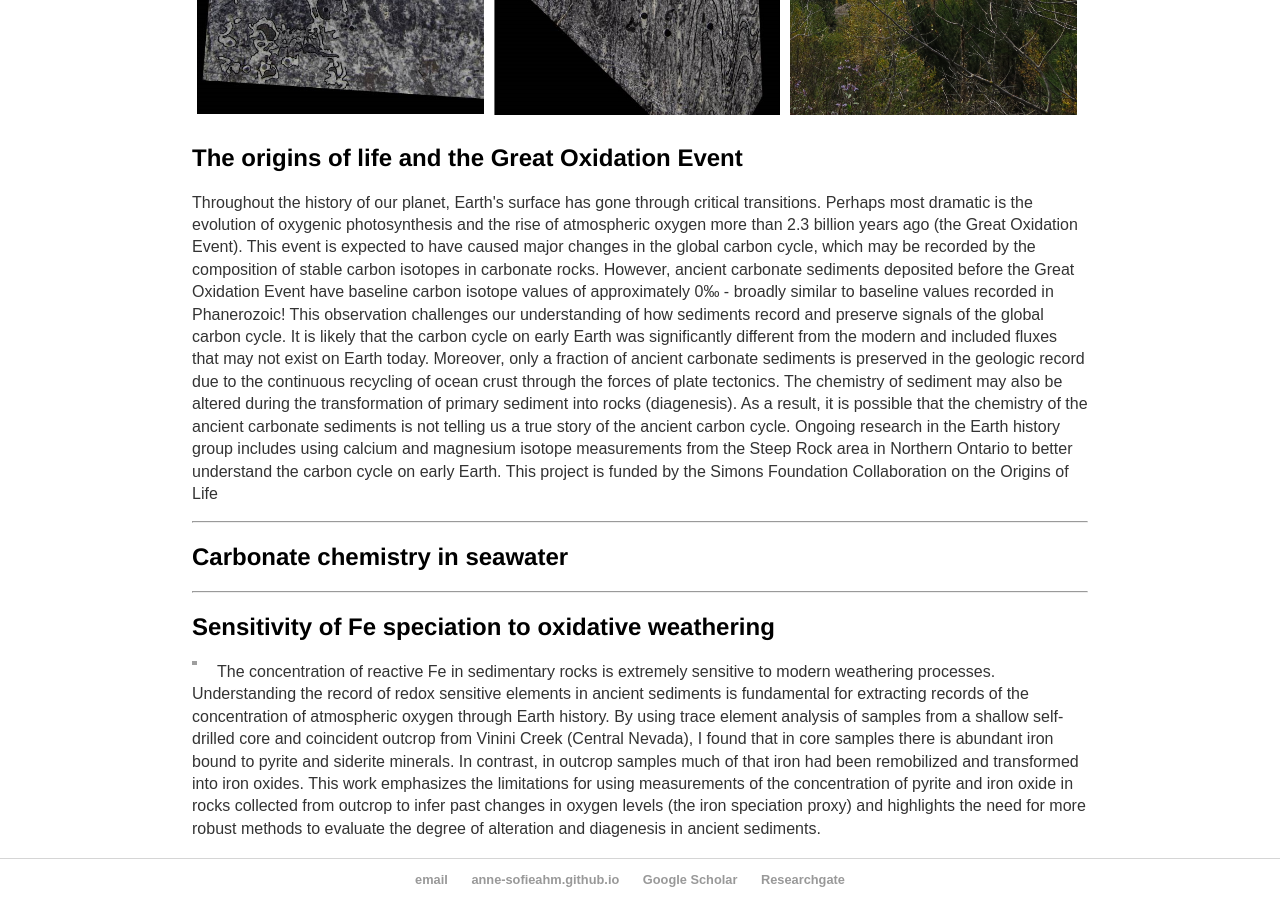
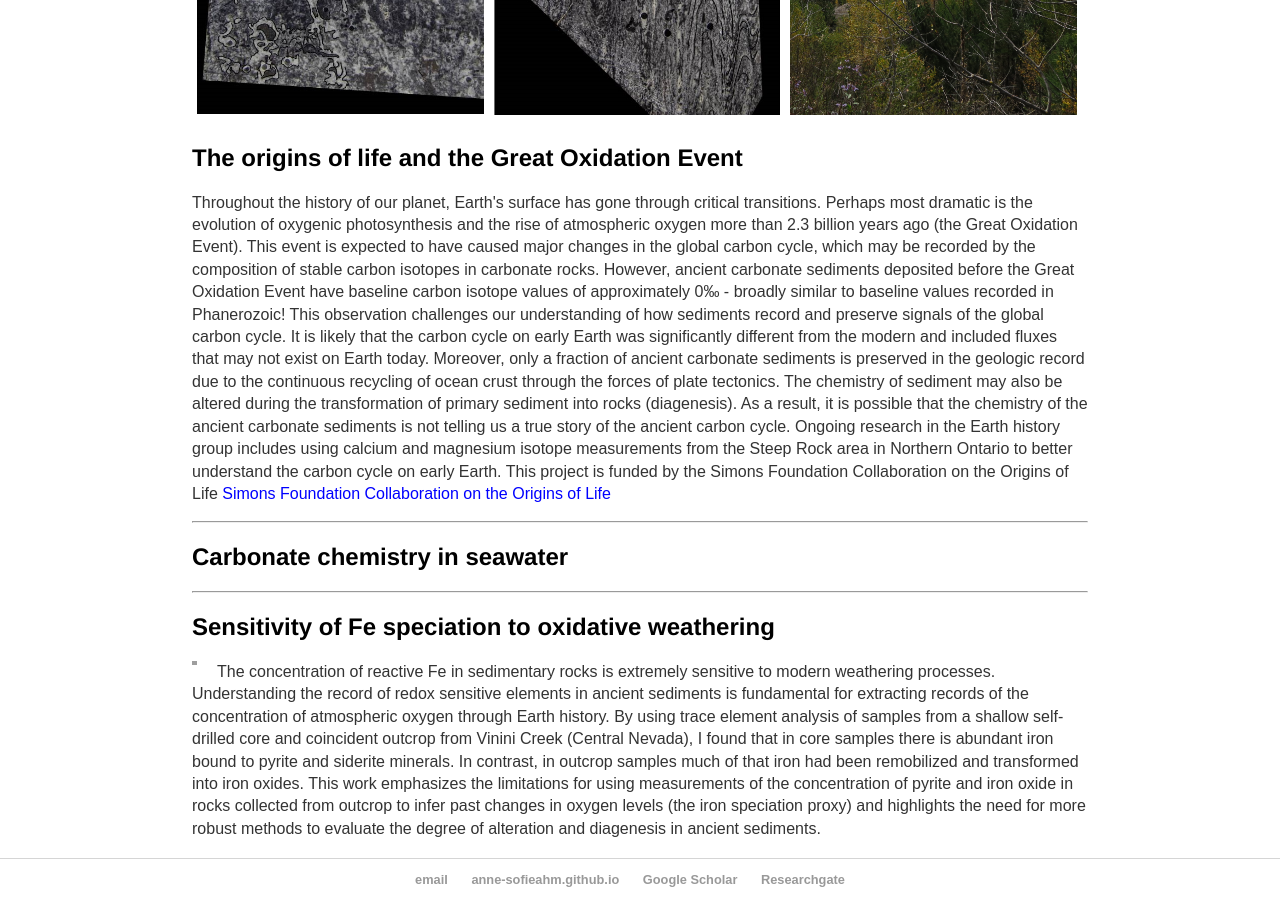
Before and after one commit to Anne-SofieAhm/Anne-SofieAhm.github.io, a Jekyll site: the page built from research/index.html, in a window 1280 px wide and 900 px high, scrolled down 1764 px. Built offline with Jekyll 4.4.1, drawn with Linux system fonts in a browser that asks for light colours; grey boxes are pictures that could not be loaded.

Commit message:
Update index.html

```diff
--- a/research/index.html
+++ b/research/index.html
@@ -125,6 +125,8 @@ us a true story of the ancient carbon cycle. Ongoing research in the Earth histo
 group includes using calcium and magnesium isotope measurements from the Steep Rock
 area in Northern Ontario to better understand the carbon cycle on early Earth.
 This project is funded by the Simons Foundation Collaboration on the Origins of Life
+<a href="https://www.simonsfoundation.org/life-sciences/origins-of-life" style="color:blue;">
+  Simons Foundation Collaboration on the Origins of Life</a>
 </p>
 
 <hr />
```
